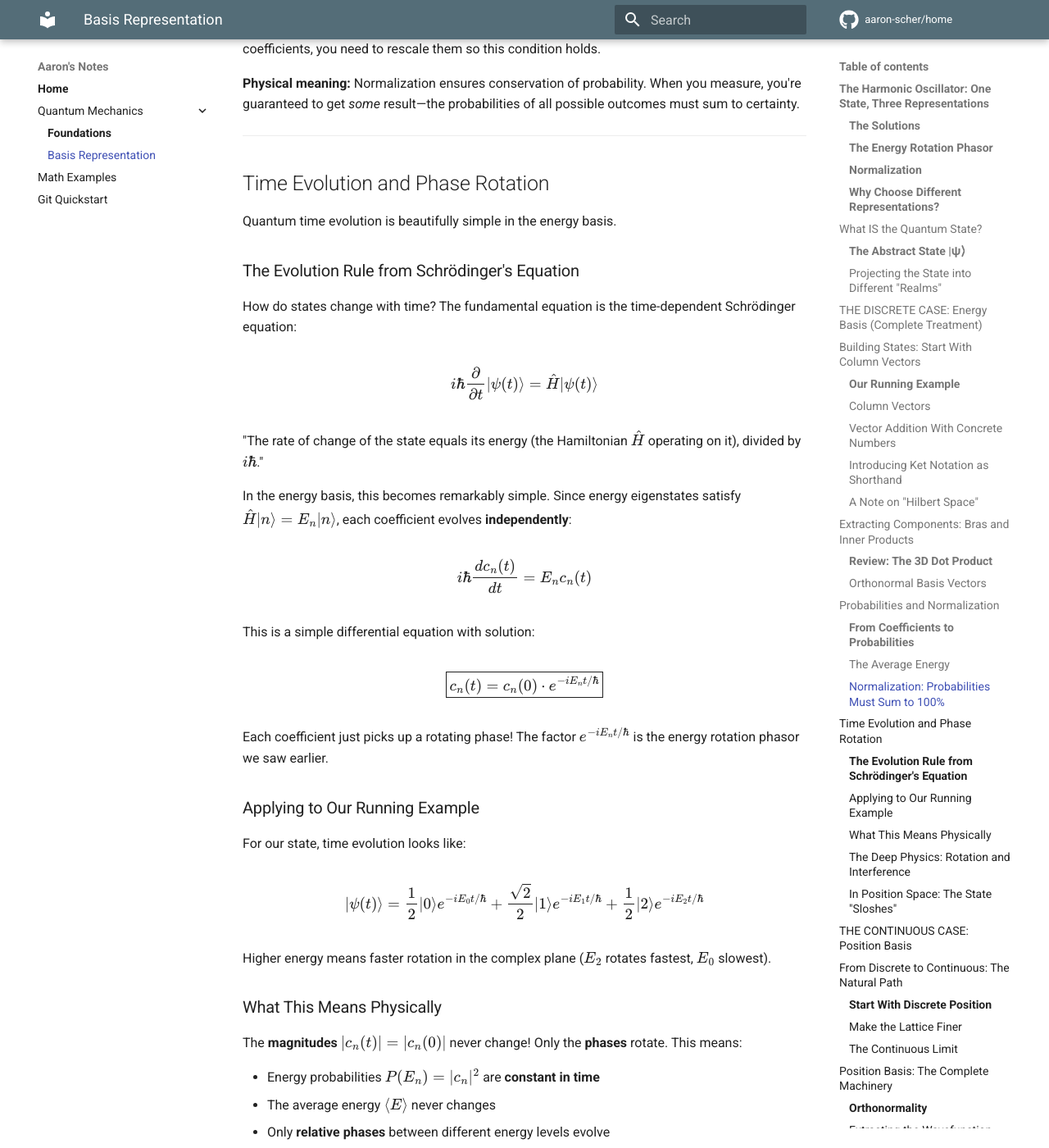
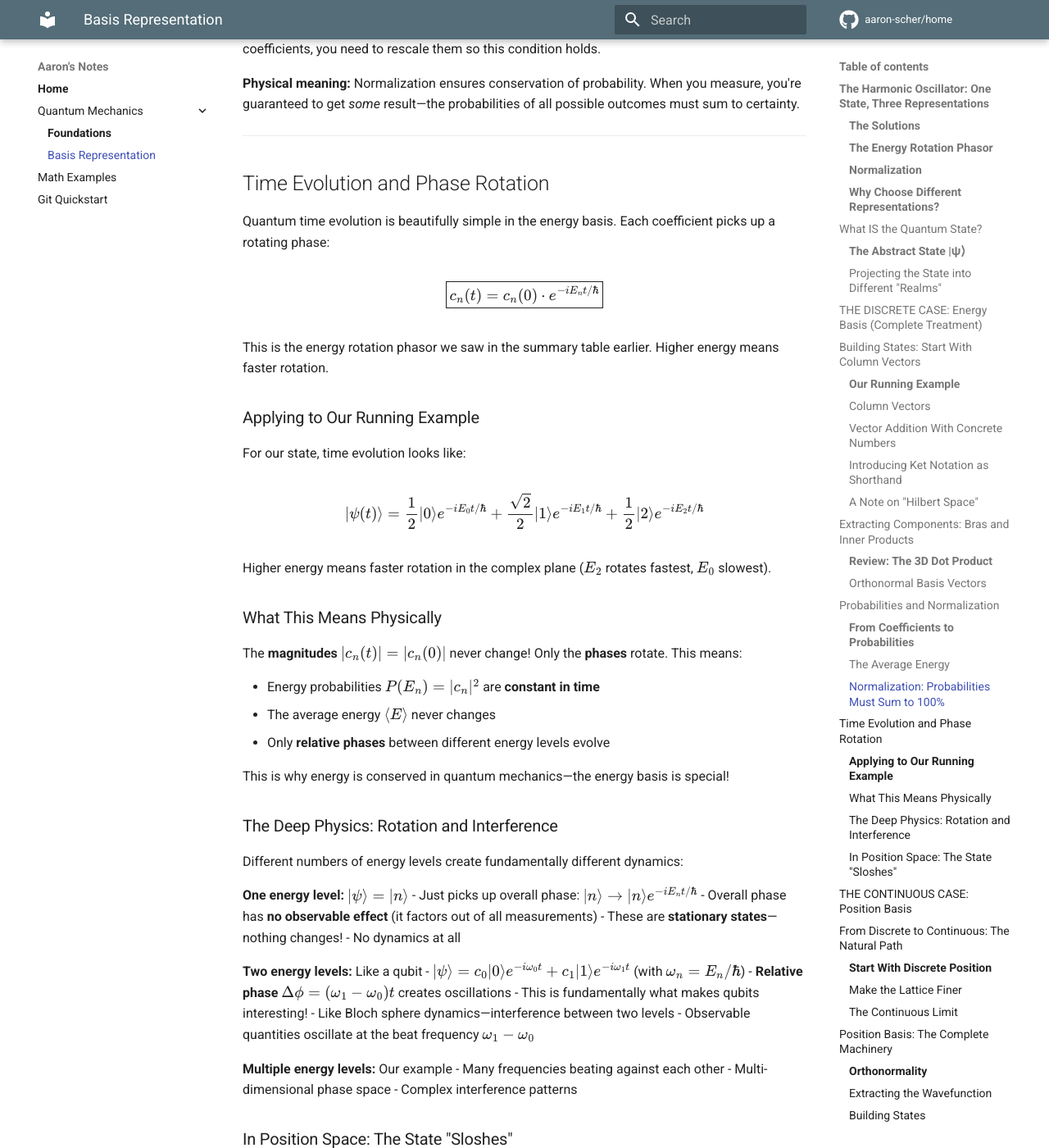
Before and after one commit to aaron-scher/home, an MkDocs documentation site: the page built from docs/quantum-mechanics/quantum-basis-representation.md, in a window 1280 px wide and 1400 px high, scrolled down 11696 px. Shown: the whole window at 82% size. Built offline with MkDocs 1.6.1 and Material for MkDocs 9.7.7, drawn with Linux system fonts in a browser that asks for light colours; comment, search, counter and statistics services are not loaded.

Commit message:
Simplify time evolution section: remove Schrödinger re-derivation
Removed redundant derivation of time evolution from Schrödinger equation.

BEFORE:
- Re-introduced Schrödinger equation (already solved earlier)
- Derived differential equation for coefficients
- Showed solution step-by-step

AFTER:
- Directly state the solution: c_n(t) = c_n(0)·e^(-iE_n t/ℏ)
- Reference that this matches phasor from summary table
- Much cleaner flow

We already showed the full time-dependent solution in the opening
summary table, so no need to re-derive it here.

🤖 Generated with [Claude Code](https://claude.com/claude-code)

Co-Authored-By: Claude <noreply@anthropic.com>

```diff
--- a/docs/quantum-mechanics/quantum-basis-representation.md
+++ b/docs/quantum-mechanics/quantum-basis-representation.md
@@ -353,25 +353,11 @@ Perfect! This is what we mean when we say a state is **normalized**. If someone
 
 ## Time Evolution and Phase Rotation
 
-Quantum time evolution is beautifully simple in the energy basis.
-
-### The Evolution Rule from Schrödinger's Equation
-
-How do states change with time? The fundamental equation is the time-dependent Schrödinger equation:
-
-$$i\hbar\frac{\partial}{\partial t}|\psi(t)\rangle = \hat{H}|\psi(t)\rangle$$
-
-"The rate of change of the state equals its energy (the Hamiltonian $\hat{H}$ operating on it), divided by $i\hbar$."
-
-In the energy basis, this becomes remarkably simple. Since energy eigenstates satisfy $\hat{H}|n\rangle = E_n|n\rangle$, each coefficient evolves **independently**:
-
-$$i\hbar\frac{dc_n(t)}{dt} = E_n c_n(t)$$
-
-This is a simple differential equation with solution:
+Quantum time evolution is beautifully simple in the energy basis. Each coefficient picks up a rotating phase:
 
 $$\boxed{c_n(t) = c_n(0) \cdot e^{-iE_n t/\hbar}}$$
 
-Each coefficient just picks up a rotating phase! The factor $e^{-iE_n t/\hbar}$ is the energy rotation phasor we saw earlier.
+This is the energy rotation phasor we saw in the summary table earlier. Higher energy means faster rotation.
 
 ### Applying to Our Running Example
 
```
